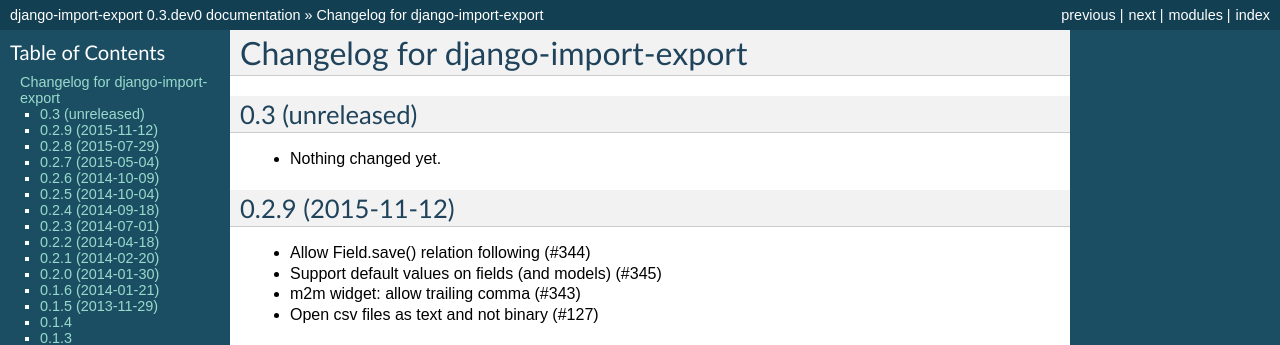
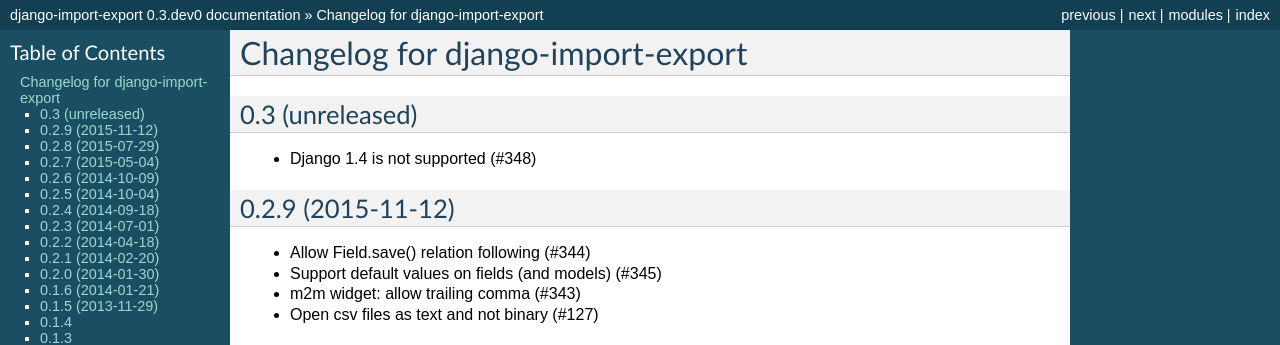
Before and after one commit to django-import-export/django-import-export, a Sphinx documentation site: the page built from docs/changelog.rst, in a window 1280 px wide and 900 px high. Shown: the top 345 px of the window. Built offline with Sphinx 7.4.7, drawn with Linux system fonts in a browser that asks for light colours.

Commit message:
Add django-1.4 not supported item to changelog.

```diff
--- a/docs/changelog.rst
+++ b/docs/changelog.rst
@@ -4,7 +4,7 @@
 0.3 (unreleased)
 ----------------
 
-- Nothing changed yet.
+- Django 1.4 is not supported (#348)
 
 
 0.2.9 (2015-11-12)
```
